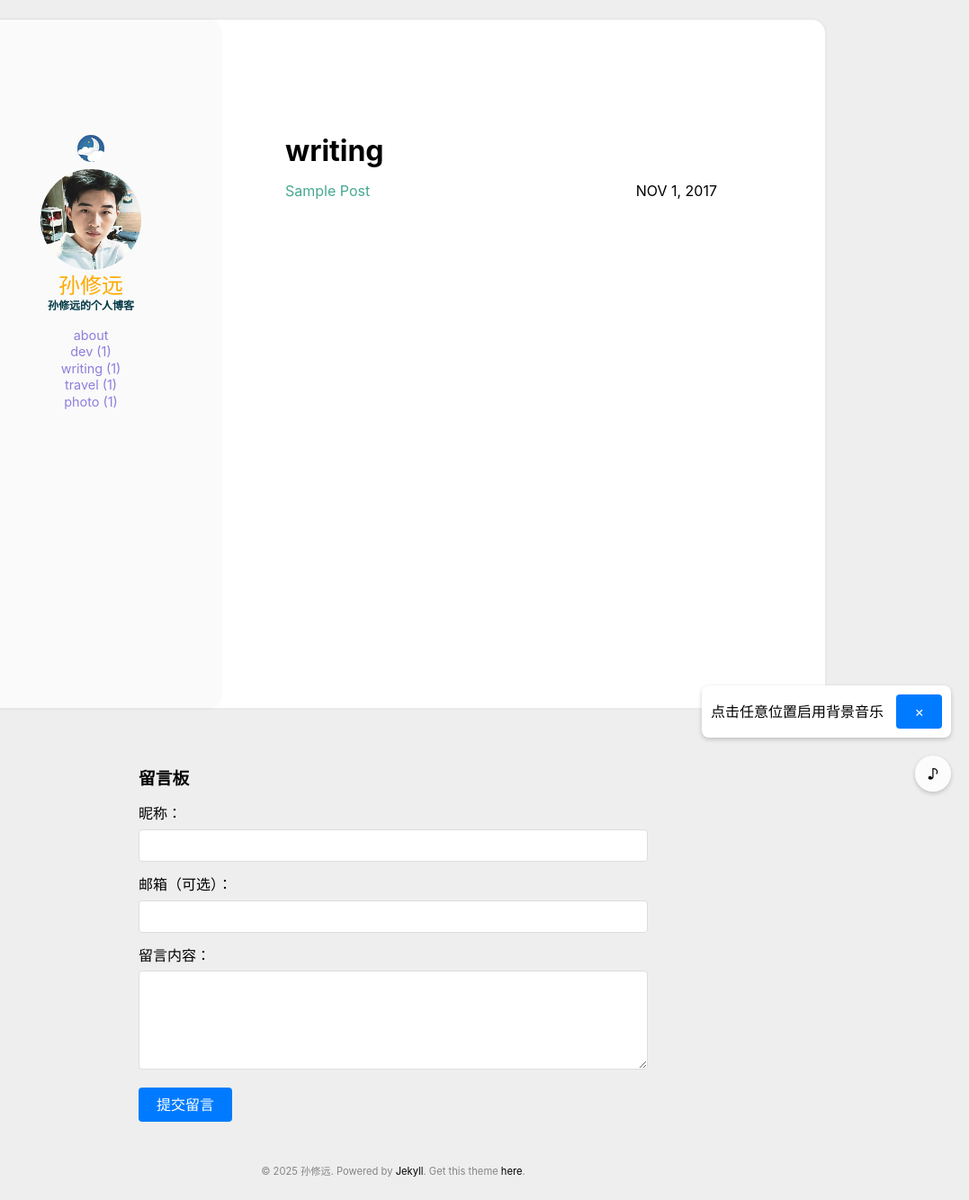
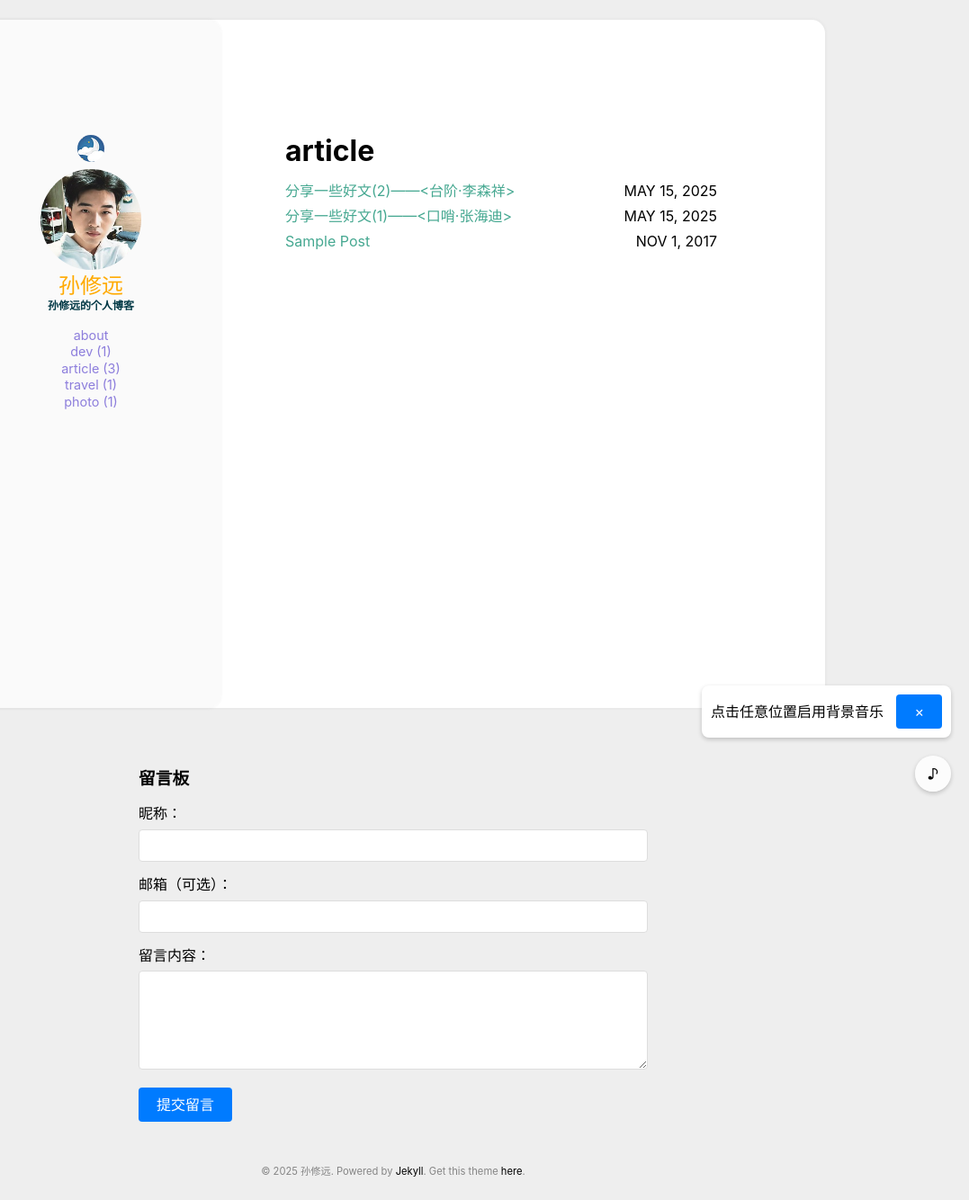
Before and after one commit to XiuyuanSun0212/XiuyuanSun0212.github.io, a Jekyll site: the page built from categories/article.html, in a window 1280 px wide. Shown: the whole page at 90% size, without its empty margins (203-1280 px from the left). Built offline with Jekyll 4.4.1, drawn with Linux system fonts in a browser that asks for light colours; some of the changed lines change nothing that is shown.

Commit message:
Commit message: 1.1.2 加入了article导航栏，主要是收藏一些好的文章

```diff
--- a/_posts/2017-11-01-s2.md
+++ b/_posts/2017-11-01-s2.md
@@ -1,6 +1,6 @@
 ---
 title: Sample Post
-categories: [writing]
+categories: [article]
 comments: true
 ---
 
--- /dev/null
+++ b/_posts/2025-5-15-117.md
@@ -0,0 +1,39 @@
+---
+title: 分享一些好文(1)——<口哨·张海迪>
+categories: [article]
+comments: true
+---
+# 《口哨》 张海迪
+<p>
+<strong>我会吹口哨。
+是妈妈教我吹口哨的。那时我大约六七岁。 </strong>
+
+　　那时我整天躺在病床上，我的脊背上重叠着很长的刀口，我的腿不能动，我的胳膊不能动，我的脖子更动不得，假如我不小心活动一下，就会引起脊背伤口的剧痛。我长时间地躺着，我无可奈何地躺着，我终日孤独地躺着。我不知道还有什么能比躺在这种疼痛里更难过的事了。我不知道我要躺多久，我不知道我的快乐是什么。我的眼睛一次次转向窗外，我也没有更多的玩具，我只有几本翻烂了的小人书，一盒旧积木，还有一个傻乎乎的布娃娃。我唯一的快乐就是听小鸟唱歌，它们叽叽啾啾很是热闹。
+
+　　有一天我对妈妈说，我多想和小鸟一样唱歌啊！
+
+　　妈妈说我来教你吹口哨，这样你就能和小鸟一起唱歌了。妈妈说，你把嘴唇嘟起来，轻轻，轻轻地吹，有一丝风吹过的样子。
+
+　　我于是轻轻，轻轻地吹，一丝细细的风从嘴唇中牵出，一个好听的声音散开来，很悠长很柔和，神奇而缥缈。我反复吹着，开始是单音，后来我学会了由低音吹到高音。再后来我就学小鸟叫，学它们啾啾地唱歌。我也吹自己会唱的歌。于是孤独中的我找到了快乐。在我的口哨声中，窗外小树的叶子绿了，又黄了。在我的口哨声中，树叶飘落了，窗外的白雪盖满了大地。
+
+　　春天来临，少女时代的我热情而活泼，在鲁西北那片绿色的田野上，我又吹起口哨，我的口哨带着弧线从这边飘向那边。村里的男孩们听见我吹口哨很惊奇地瞪大了眼睛。我又用欢快的口哨呼唤大白狗，它一听见我的口哨就会像一匹小白马，从村里热情万丈地飞跑到我身边。看着大白狗在我身边亲热地摇头摆尾，孩子们脸上露出油然钦佩的神情，我说我们一起吹口哨吧。于是田野上空仿佛飞来了一群百灵鸟……
+
+　　夕阳就要落山了，我们还流连在金色晚霞的迷蒙中。孩子们推我来到河边，我用口哨吹起苏联歌曲：
+
+　　田野小河边，
+
+　　红莓花儿开。
+
+　　有一位少年真使我心爱，可是我不能向他表白，
+
+　　满怀的知心话儿没法讲出来。
+
+　　啊……
+
+　　晚风里，我的泪水涌出来。我觉得口哨与歌声有区别，它给人更多的想象。口哨与唱歌不同，无论什么歌，用口哨一吹便牵出一缕淡淡的忧伤和怅惘。我唱歌没有哭过，但我听见自己用口哨吹出的歌却不止一次地流下眼泪，也许是我喜欢那些染着忧伤色彩的歌。
+
+　　木轮椅碾过乡村土路的坎坷和泥泞，我告别了少女时代。
+
+　　一天，我又一次躺在病床上，窗外的小鸟早已不在，这里病房的窗外看不见绿色的枝条，天空却依旧是蓝天白云。忽然我很想吹口哨，吹一支随着轻风飘远的歌，那个曾经孤独的我，总盼望吹着口哨病就好了。不知不觉已经三十多年过去了，这是多么漫长的一支歌啊。
+
+　　我很想吹口哨，吹那支悠长缥缈的歌……</p>
--- /dev/null
+++ b/_posts/2025-5-15-125.md
@@ -0,0 +1,65 @@
+---
+title: 分享一些好文(2)——<台阶·李森祥>
+categories: [article]
+comments: true
+---
+# 《台阶》 李森祥
+<p>
+<strong>父亲总觉得我们家的台阶低。 我们家的台阶有三级，用三块青石板铺成。那石板多年前由父亲从山上背下来，每块大约有三百来斤重。那个石匠笑着为父亲托在肩膀上，说是能一口气背到家，不收石料钱。结果父亲一下子背了三趟，还没觉得花了太大的力气。只是那一来一去的许多山路，磨破了他一双麻筋草鞋，父亲感到太可惜。</strong>
+
+那石板没经石匠光面，就铺在家门口。多年来，风吹雨淋，人踩牛踏，终于光滑了些，但磨不平那一 颗颗硬币大的小凹。台阶上积了水时，从堂里望出去，有许多小亮点。天若放晴，穿堂风一吹，青石板比泥地干得快，父亲又用竹丝扫把扫了，石板上青幽幽的，宽敞阴凉，由不得人不去坐一坐，躺一躺。 母亲坐在门槛上干活，我就被安置在青石板上。母亲说我那时好乖，我乖得坐坐就知道趴下来，用手指抓青石板，划出细细的沙沙声，我就痴痴地笑。我流着一大串涎水，张嘴在青石板上啃，结果啃了一嘴泥沫子。 再大些，我就喜欢站在那条青石门槛上往台阶上跳。先是跳一级台阶，蹦、蹦、蹦!后来，我就 跳二级台阶，蹦、蹦!再后来，我跳三级台阶，蹦!又觉得从上往下跳没意思，便调了个头，从下往上跳，啪、啪、啪!后来，又跳二级，啪、啪!再后来，又跳三级，啪!我想一步跳到门槛上，但摔了一大跤。父亲拍拍我后脑勺说，这样是会吃苦头的! 父亲的个子高，他觉得坐在台阶上很舒服。父亲把屁股坐在最高的一级上，两只脚板就搁在最低的一级。他的脚板宽大，裂着许多干沟，沟里嵌着沙子和泥土。父亲的这双脚是洗不干净的，他一般都去里洗，拖着一双湿了的草鞋唿嗒唿嗒地走回来。大概到了过年，父亲才在家里洗一次脚。那天，母亲就特别高兴，亲自为他端了一大木盆水。盆水冒着热气，父亲就坐在台阶上很耐心地洗。因为沙子多的缘故，父亲要了个板刷刷拉刷拉地刷。后来父亲的脚终于洗好了，终于洗出了脚的本色，却也是黄几几的，是泥土的 颜色。我为他倒水，倒出的是一盆泥浆，木盆底上还积了一层沙。父亲说洗了一次干净的脚，觉得这脚轻飘飘的没着落，踏在最硬实的青石板上也像踩在棉花上似的。
+
+我们家的台阶低!
+
+父亲又像是对我，又像是自言自语地感叹。这句话他不知说了多少遍。
+
+在我们家乡，住家门口总有台阶，高低不尽相同，从二三级到十几级的都有。家乡地势低，屋基做高些，不大容易进水。另外还有一说，台阶高，屋主人的地位就相应高。乡邻们在一起常常戏称：你们家的台阶高!言外之意，就是你们家有地位啊。
+
+父亲老实厚道低眉顺眼累了一辈子，没人说过他有地位，父亲也从没觉得自己有地位。但他日夜盼着，准备着要造一栋有高台阶的新屋。
+
+父亲的准备是十分漫长的。他今天从地里捡回一块砖，明天可能又捡进一片瓦，再就是往一个黑瓦罐里塞角票。虽然这些都很微不足道，但他做得很认真。
+
+于是，一年中他七个月种田，四个月去山里砍柴，半个月在大溪滩上捡屋基卵石，剩下半个月用来过年、编草鞋。
+
+大热天父亲挑一担谷子回来，身上着一片大汗，顾不得揩一把，就往门口的台阶上一坐。他开始“磨刀”。“磨刀”就是过烟瘾。烟吃饱了，“刀”快，活做得去。
+
+台阶旁栽着一棵桃树，桃树为台阶遮出一片绿阴。父亲坐在绿阴里，能看见别人家高高的台阶，那里栽着几棵柳树，柳树枝老是摇来摇去，却摇不散父亲那专注的目光。这时，一片片旱烟雾在父亲头上飘来飘去。
+
+父亲磨好了“刀”。去烟灰时，把烟枪的铜盏对着青石板嘎嘎地敲一敲，就匆忙地下田去。
+
+冬天，晚稻收仓了，春花也种下地，父亲穿着草鞋去山里砍柴。他砍柴一为家烧，二为卖钱，一元一担。父亲一天砍一担半，得一元五角。那时我不知道山有多远，只知道鸡叫三遍时父亲出发，黄昏贴近家门口时归来，把柴靠在墙根上，很疲倦地坐在台阶上，把已经磨穿了底的草鞋脱下来，垒在门墙边。一个冬天下来，破草鞋堆得超过了台阶。
+
+父亲就是这样准备了大半辈子。塞角票的瓦罐满了几次，门口空地上鹅卵石堆得小山般高。他终于觉得可以造屋了，便选定一个日子，破土动工。
+
+造屋的那些日子，父亲很兴奋。白天，他陪请来的匠人一起干，晚上他一个人搬砖头、担泥、筹划材料，干到半夜。睡下三四个钟头，他又起床安排第二天的活。我担心父亲有一天会垮下来。然而，父亲的精力却很旺盛，脸上总是挂着笑容，在屋场上从这头走到那头，给这个递一支烟，又为那个送一杯茶。终于，屋顶的最后一片瓦也盖上了。
+
+接着开始造台阶。
+
+那天早上父亲天没亮就起了床，我听着父亲的脚步声很轻地响进院子里去。我起来时，父亲已在新屋门口踏黄泥。黄泥是用来砌缝的，这种黏性很强的黄泥掺上一些石灰水豆浆水，砌出的缝铁老鼠也钻不开。那时已经是深秋，露水很大，雾也很大，父亲浮在雾里。父亲头发上像是飘了一层细雨，每一根细发都艰难地挑着一颗乃至数颗小水珠，随着父亲踏黄泥的节奏一起一伏。晃破了便滚到额头上，额头上一会儿就滚满了黄豆大的露珠。
+
+等泥水匠和两个助工来的时候，父亲已经把满满一黄泥踏好。那黄泥加了石灰和豆浆，颜色似玉米面，红中透着白，上面冒着几个水泡，被早晨的阳光照着，亮亮的，红得很耀眼。
+
+父亲从老屋里拿出四颗大鞭炮，他居然不敢放，让我来。我把火一点，呼一声，鞭炮蹿上了高空，稍停顿一下便掉下来，在即将落地的瞬间，啪那条红色的纸棍便被炸得粉碎。许多纸筒落在父亲的头上肩膀上，父亲的两手没处放似的，抄着不是，贴在胯骨上也不是。他仿佛觉得有许多目光在望他，就尽力把胸挺得高些，无奈，他的背是驼惯了的，胸无法挺得高。因而，父亲明明该高兴，却露出些尴尬的笑。
+
+不知怎么回事，我也偏偏在这让人高兴的瞬间发现，父亲老了。糟糕的是，父亲却没真正觉得他自己老，他仍然和我们一起去撬老屋门口那三块青石板，父亲边撬边和泥水匠争论那石板到底多重。泥水匠说大约有三百五十斤吧，父亲说不到三百斤。我亲眼看到父亲在用手去托青石板时腰闪了一下。我就不让他抬，他坚持要抬。抬的时候，他的一只手按着腰。
+
+三块青石板作为新台阶的基石被砌进去了。父亲曾摸着其中一块的那个小凹惊异地说，想不到这么深了，怪不得我的烟枪已经用旧了三根呢。
+
+新台阶砌好了，九级，正好比老台阶高出两倍。新台阶很气派，全部用水泥抹的面，泥瓦匠也很用心，面抹得很光。父亲按照要求，每天在上面浇一遍水。隔天，父亲就用手去按一按台阶，说硬了硬了。再隔几天，他又用细木棍去敲了敲，说实了实了。又隔了几天，他整个人走到台阶上去，把他的大脚板在每个部位都踩了踩，说全冻牢了。
+
+于是，我们的家就搬进新屋里去。于是，父亲和我们就在新台阶上进进出出。搬进新屋的那天，我真想从台阶上面往下跳一遍，再从下往上跳一遍。然而，父亲叮嘱说，泥瓦匠交代，还没怎么大牢呢，小心些才是。其实，我也不想跳。我已经是大人了。
+
+而父亲自己却熬不住，当天就坐在台阶上抽烟。他坐在最高的一级上。他抽了一筒，举起烟枪往台阶上磕烟灰，磕了一下，感觉手有些不对劲，便猛然愣住。他忽然醒悟，台阶是水泥抹的面，不经磕。于是，他就憋住了不磕。
+
+正好那会儿有人从门口走过，见到父亲就打招呼说，晌午饭吃过了吗?父亲回答没吃过。其实他是吃过了，父亲不知怎么就回答错了。第二次他再坐台阶上时就比上次低了一级，他总觉得坐太高了和人打招呼有些不自在。然而，低了一级他还是不自在，便一级级地往下挪，挪到最低一级，他又觉得太低了，干脆就坐到门槛上去。但门槛是母亲的位置。农村里有这么个风俗，大庭广众之下，夫妇俩从不合坐一条板凳。
+
+有一天，父亲挑了一担水回来，噔噔噔，很轻松地跨上了三级台阶，到第四级时，他的脚抬得很高，仿佛是在跨一道门槛，踩下去的时候像是被什么东西硌了一硌，他停顿了一下，才提后脚。那根很老的毛竹扁担受了震动，便“嘎叽”地惨叫了一声，父亲身子晃一晃，水便泼了一些在台阶上。我连忙去抢父亲的担子，他却很粗暴地一把推开我：不要你凑热闹，我连一担水都挑不动吗!我只好让在一边，看父亲把水挑进厨房里去。厨房里又传出一声扁担沉重的叫声，我和母亲都惊了惊，但我们都尽力保持平静。等父亲从厨房出来，他那张古铜色的脸很像一块青石板。父亲说他的腰闪了，要母亲为他治治。母亲懂土方，用根针放火上烧一烧，在父亲闪腰的部位刺九个洞，每个洞都刺出鲜红的血，然后拿出舀米的竹筒，点个火在筒内过一下，啪一声拍在那九个血孔上。第二天早晨，母亲拔下了那个竹筒，于是，从父亲的腰里流出好大一摊污黑的血。
+
+这以后，我就不敢再让父亲挑水。挑水由我包了。父亲闲着没什么事可干，又觉得很烦躁。以前他可以在青石台阶上坐几个小时，自那次腰闪了之后，似乎失去了这个兴趣，也不愿找别人聊聊，也很少跨出我们家的台阶。偶尔出去一趟，回来时，一副若有所失的模样。
+
+我就陪父亲在门槛上休息一会儿，他那颗很倔的头颅埋在膝盖里半晌都没动，那极短的发，似刚收割过的庄稼茬，高低不齐，灰白而失去了生机。
+
+好久之后，父亲又像问自己又像是问我：这人怎么了?
+
+怎么了呢，父亲老了。
+</p>
--- a/categories/writing.html
+++ b/categories/article.html
@@ -1,6 +1,6 @@
 ---
 layout: page
-type: writing
+type: article
 ---
 
 {% include archive.html %}
```
